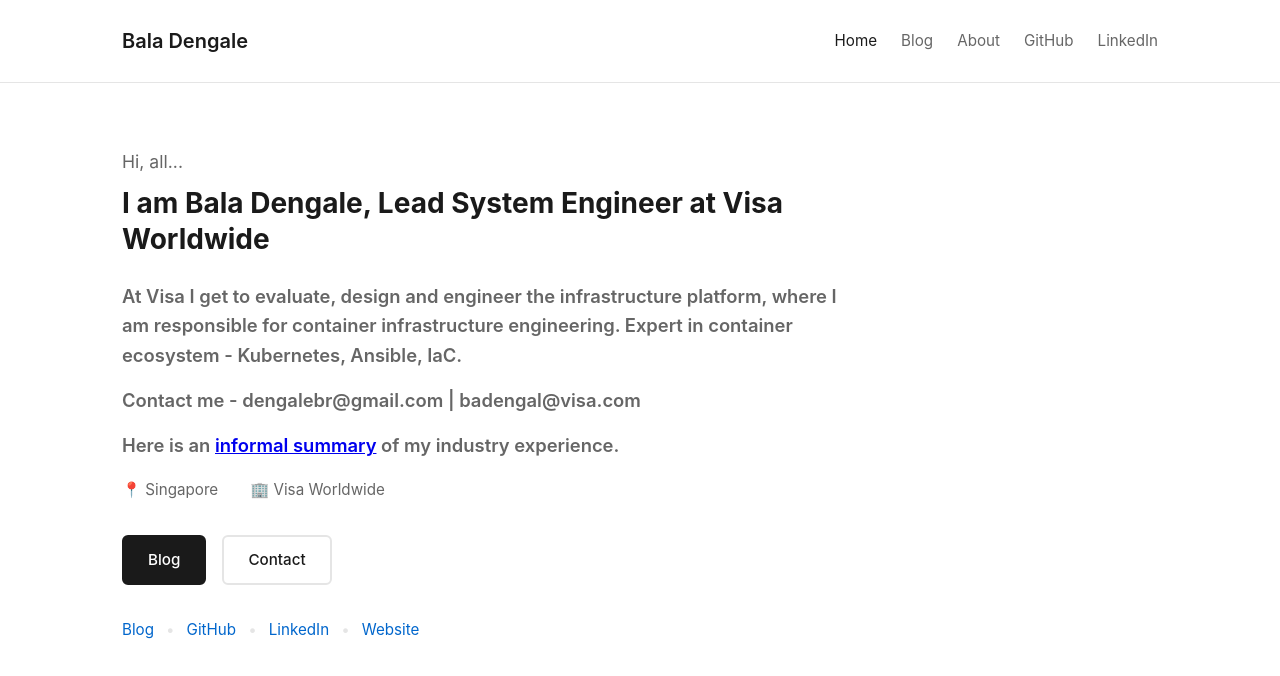
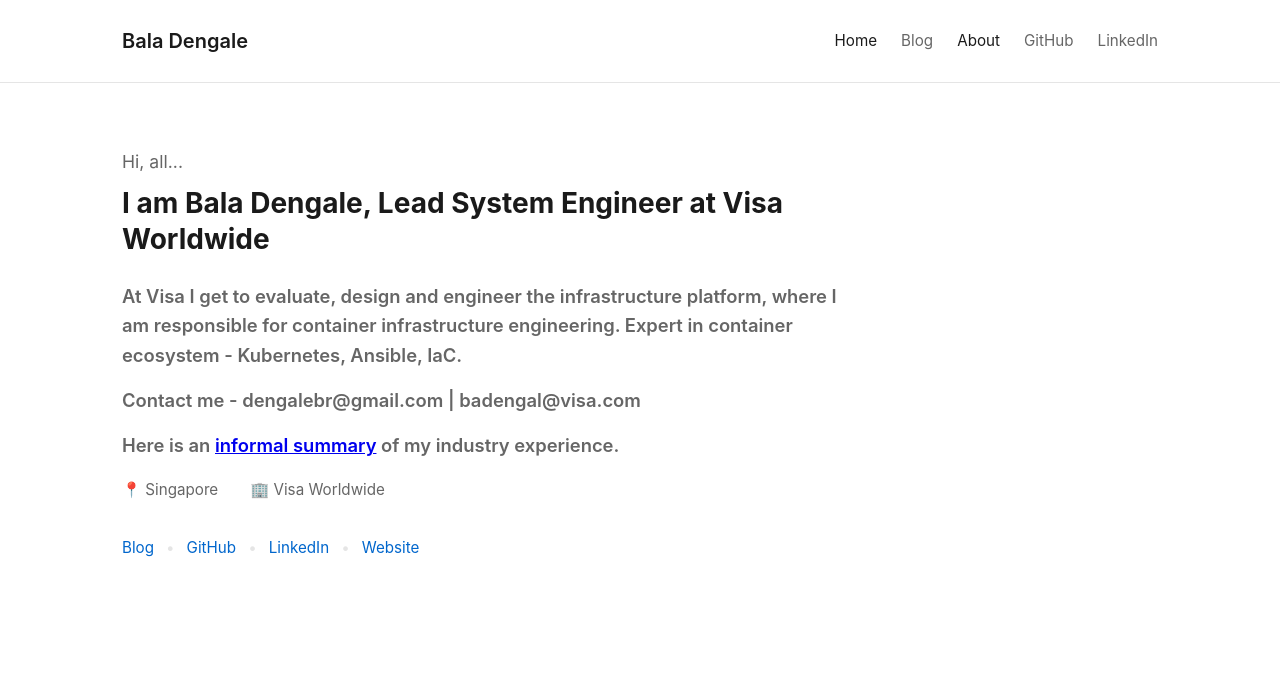
Before and after one commit to baladengale/baladengale.github.io, a plain HTML site: page index.html in a window 1280 px wide. Drawn offline with Linux system fonts and the light colour scheme.

Commit message:
Updated CSS

```diff
--- a/index.html
+++ b/index.html
@@ -13,7 +13,7 @@
                 <nav class="nav-inline">
                     <a href="./index.html" class="active">Home</a>
                     <a href="https://baladengale.blogspot.com/">Blog</a>
-                    <a href="./workex.html">About</a>
+                    <a href="./workex.html" class="active">About</a>
                     <a href="https://github.com/baladengale" target="_blank" rel="noopener">GitHub</a>
                     <a href="https://linkedin.com/in/baladengale" target="_blank" rel="noopener">LinkedIn</a>
                 </nav>
@@ -33,10 +33,6 @@
                     <span></span>
                     <span>🏢 Visa Worldwide</span>
                 </p>
-                <p class="hero-ctas">
-                    <a class="btn" href="https://baladengale.blogspot.com/">Blog</a>
-                    <a class="btn outline" href="mailto:dengalebr@gmail.com">Contact</a>
-                </p>
                 <p class="hero-links">
                     <a href="https://baladengale.blogspot.com/" target="_blank" rel="noopener">Blog</a>
                     <span>•</span>
```
